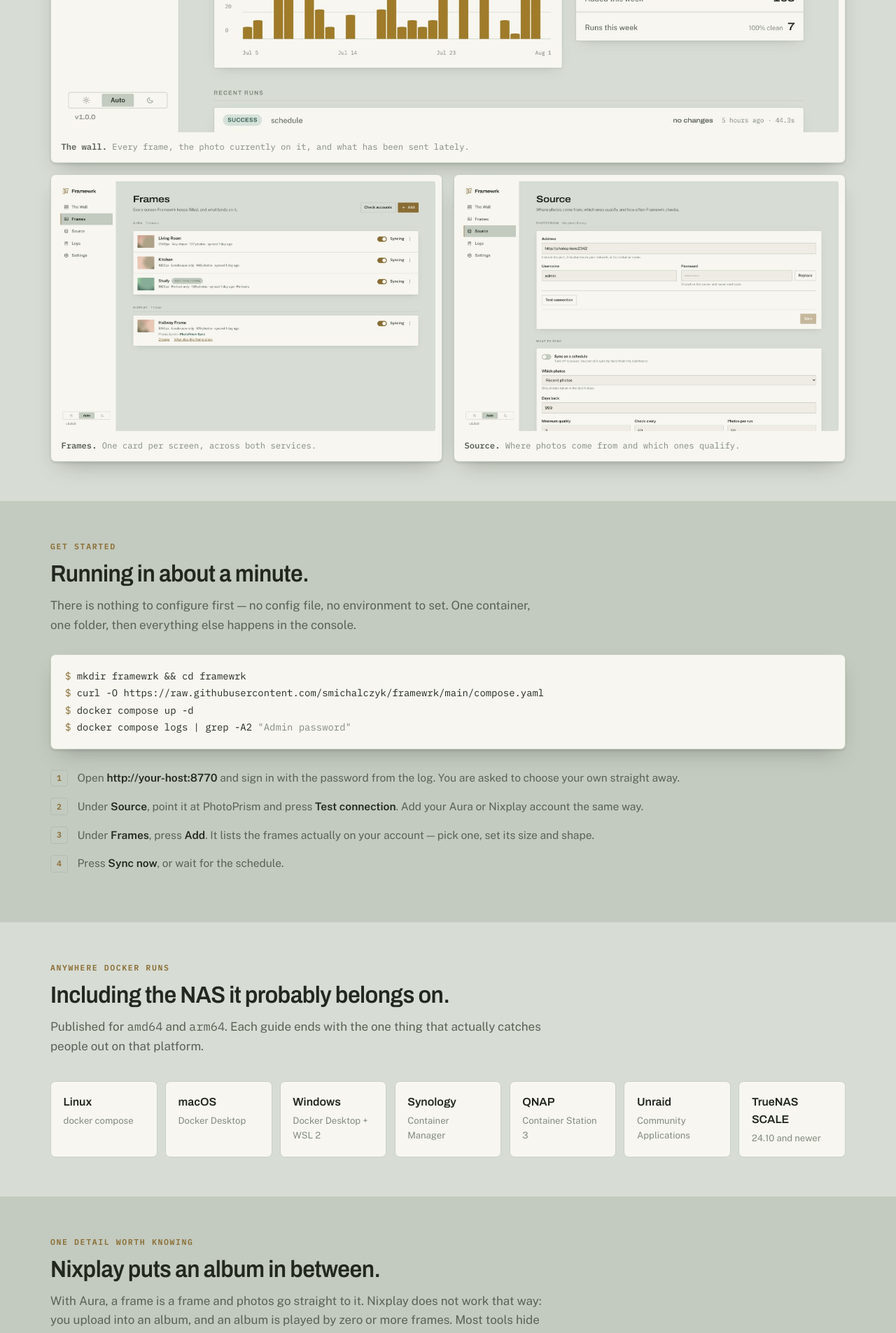
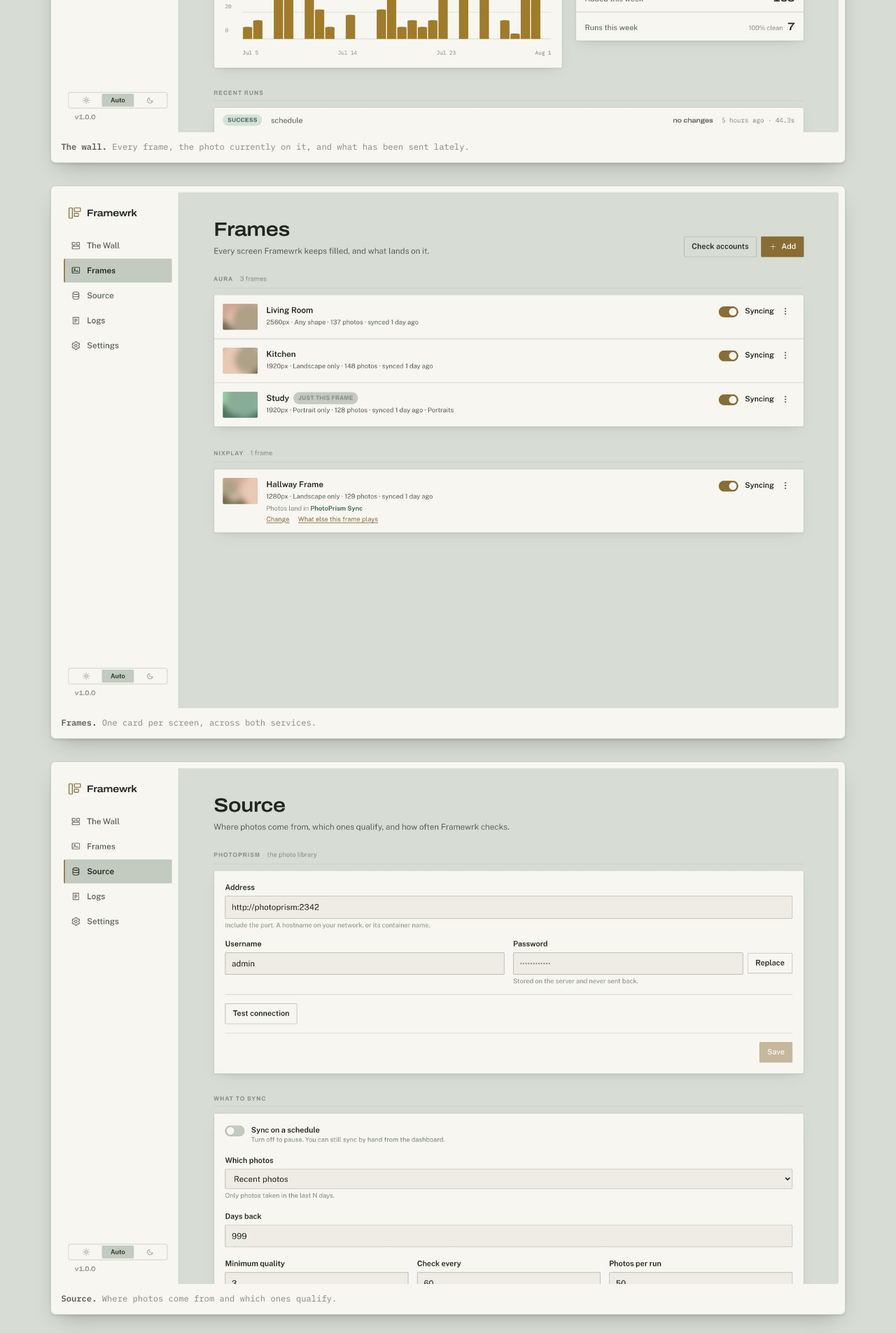
Before and after one commit to smichalczyk/framewrk, a Jekyll site: the page docs/index.html, which Jekyll copies as it is, in a window 1280 px wide. Shown: the part 1962-3867 px from the top of the page at 70% size. Built offline with Jekyll 4.4.1, drawn with Linux system fonts in a browser that asks for light colours.

Commit message:
Show the screenshots big enough to read
Two console screenshots side by side rendered at 540px wide, where none of the
interface text in them is legible — which is most of what a screenshot of a
console is for. Full width, stacked.

```diff
--- a/docs/index.html
+++ b/docs/index.html
@@ -98,7 +98,6 @@
         <figcaption><b>The wall.</b> Every frame, the photo currently on it, and what has been sent lately.</figcaption>
       </figure>
 
-      <div class="shots-pair">
       <figure class="shot">
         <img src="shots/frames.jpg" width="1800" height="1188" loading="lazy"
              alt="The Frames screen: Aura and Nixplay frames grouped by service, each showing its image size, shape rule and photo count.">
@@ -109,7 +108,6 @@
              alt="The Source screen: the PhotoPrism address, username and password, a Test connection button, and the rules for which photos qualify.">
         <figcaption><b>Source.</b> Where photos come from and which ones qualify.</figcaption>
       </figure>
-      </div>
     </div>
   </div>
 </section>
--- a/docs/style.css
+++ b/docs/style.css
@@ -281,5 +281,4 @@ a:focus-visible,.btn:focus-visible,.plat:focus-visible{
   padding:.7rem .35rem .25rem;
 }
 .shot figcaption b{color:var(--ink-soft); font-weight:600}
-.shots-pair{display:grid; gap:1rem; grid-template-columns:1fr}
-@media (min-width:52rem){ .shots-pair{grid-template-columns:1fr 1fr} }
+.shots figure + figure{margin-top:1rem}
```
Lines whose indentation alone changed are shown as unchanged.
